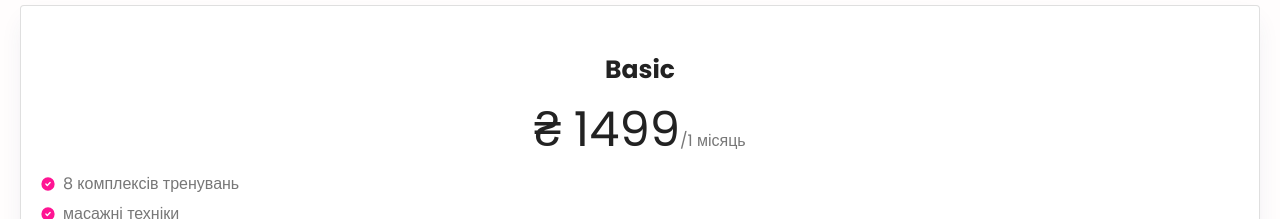
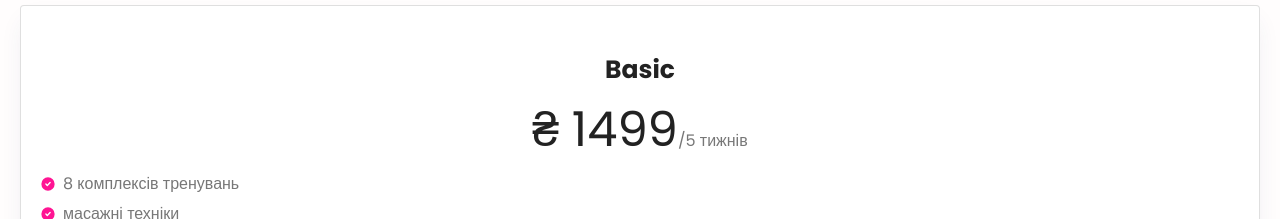
Before and after one commit to pussbb/nextjs-yanina, a Next.js app: page / in a window 1280 px wide. Shown: the part 3260-3479 px from the top of the page. Built offline with nearby package versions, Linux system fonts and the light colour scheme; what tailwind-bootstrap-grid would draw is missing.

Commit message:
color fixes

```diff
--- a/app/Sections/HealthyFeet/HealthyFeetPrices.tsx
+++ b/app/Sections/HealthyFeet/HealthyFeetPrices.tsx
@@ -6,7 +6,7 @@ const plans = [
         title: 'Basic',
         subtitle: '',
         price: 1499,
-        type: '1 місяць',
+        type: '5 тижнів',
         recommended: false,
         features: [
             '8 комплексів тренувань',
```
